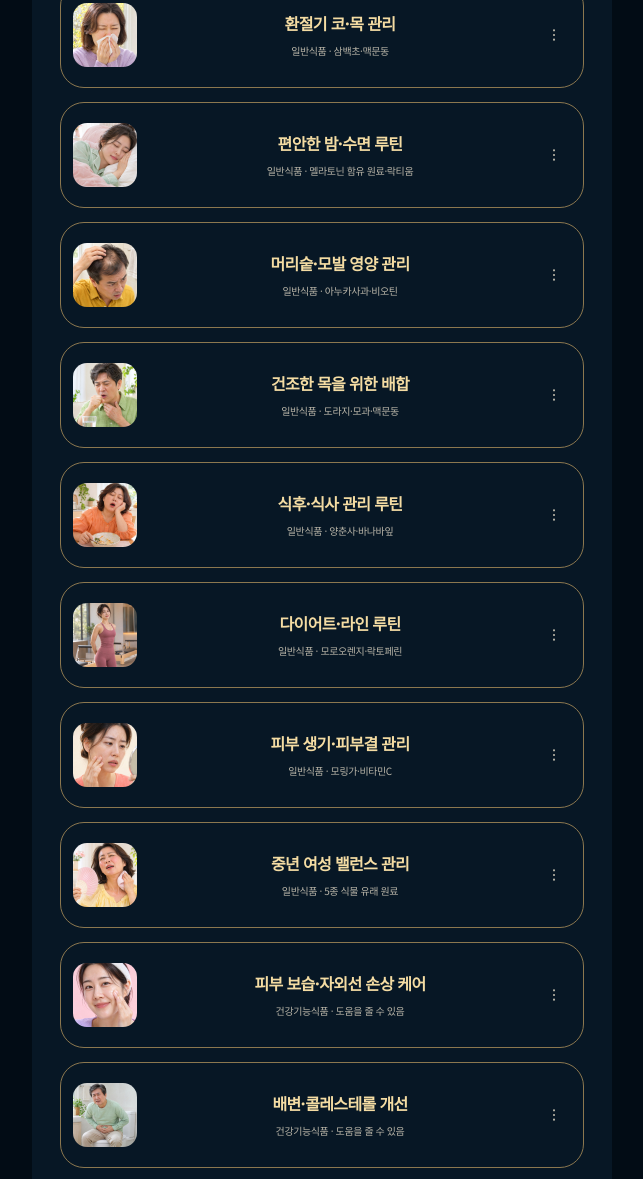
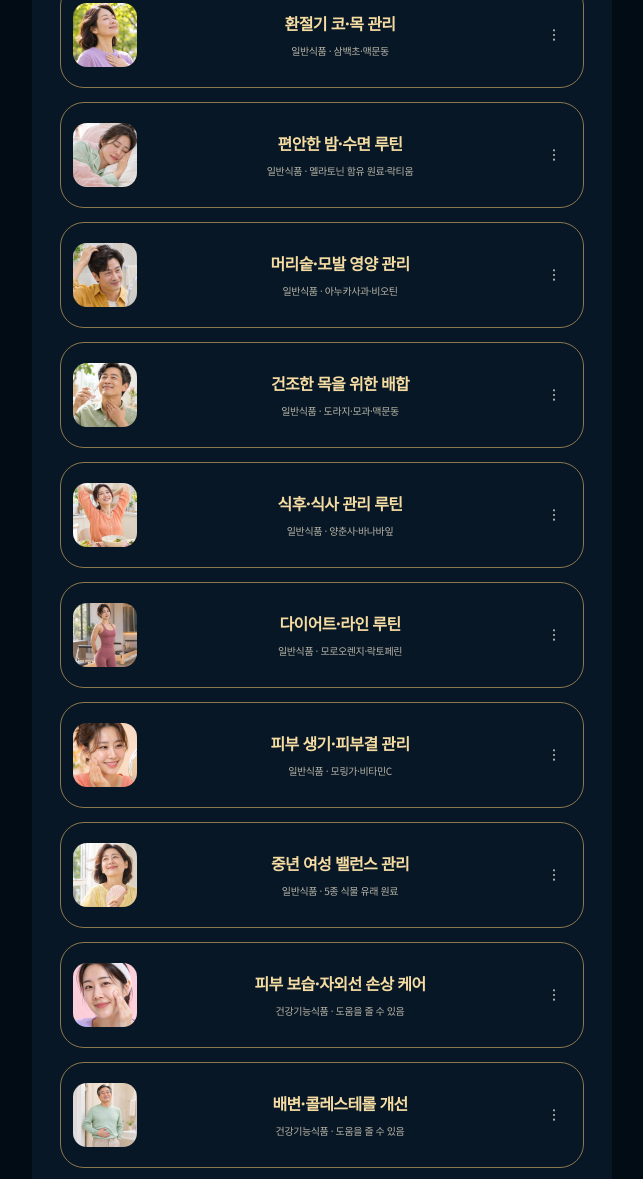
Before and after one commit to vulture-lunar/health-routine, a plain HTML site: page index.html in a window 1280 px wide. Shown: the part 666-1845 px from the top of the page, without its empty margins (318-961 px from the left). Drawn offline with Linux system fonts and the light colour scheme.

Commit message:
Show comfortable positive wellness states in product thumbnails

```diff
--- a/catalog-products.js
+++ b/catalog-products.js
@@ -6,10 +6,10 @@ const PRODUCT_LINKS = [
     "url": "https://www.vitalitypotion.co.kr/product/detail.html?product_no=74",
     "sourceImage": "https://ecimg.cafe24img.com/pg434b75783818095/conrolsc2/web/product/big/20251209/e16e65f08472072444d79d7a318e6d08.png",
     "brand": "활력포션",
-    "img": "assets/photos/color-digestion.jpg",
+    "img": "assets/photos/after-comfortable-digestion.jpg",
     "effect": "속 편안함을 생각한 배합",
     "detail": "일반식품 · 양배추·작약·감초",
-    "imageAlt": "밝은 베이지 카디건을 입고 상복부를 감싸는 할아버지",
+    "imageAlt": "식사 후 편안한 표정으로 배에 손을 얹은 할아버지",
     "benefitSource": "https://www.vitalitypotion.co.kr/product/detail.html?product_no=74",
     "benefitReviewedAt": "2026-11-27"
   },
@@ -32,10 +32,10 @@ const PRODUCT_LINKS = [
     "url": "https://www.vitalitypotion.co.kr/product/detail.html?product_no=77",
     "sourceImage": "https://ecimg.cafe24img.com/pg434b75783818095/conrolsc2/web/product/big/20260128/3a78f3fca9843c82a3409cc2d8820122.png",
     "brand": "활력포션",
-    "img": "assets/photos/color-seasonal-nose.jpg",
+    "img": "assets/photos/after-fresh-breathing.jpg",
     "effect": "환절기 코·목 관리",
     "detail": "일반식품 · 삼백초·맥문동",
-    "imageAlt": "라벤더색 옷을 입고 휴지로 코를 가리는 여성",
+    "imageAlt": "상쾌한 공기를 편안히 들이마시는 여성",
     "benefitSource": "https://www.vitalitypotion.co.kr/product/detail.html?product_no=77",
     "benefitReviewedAt": "2026-11-27"
   },
@@ -58,10 +58,10 @@ const PRODUCT_LINKS = [
     "url": "https://www.vitalitypotion.co.kr/product/detail.html?product_no=59",
     "sourceImage": "https://ecimg.cafe24img.com/pg434b75783818095/conrolsc2/web/product/big/20251204/e29206348dfecd9bfca95dc218f35b81.png",
     "brand": "활력포션",
-    "img": "assets/photos/color-hair-concern.jpg",
+    "img": "assets/photos/after-healthy-hair.jpg",
     "effect": "머리숱·모발 영양 관리",
     "detail": "일반식품 · 아누카사과·비오틴",
-    "imageAlt": "노란색 셔츠를 입고 정수리의 머리숱을 살피는 남성",
+    "imageAlt": "풍성한 머리카락을 자연스럽게 정돈하는 남성",
     "benefitSource": "https://www.vitalitypotion.co.kr/product/detail.html?product_no=59",
     "benefitReviewedAt": "2026-11-27"
   },
@@ -71,10 +71,10 @@ const PRODUCT_LINKS = [
     "url": "https://www.vitalitypotion.co.kr/product/detail.html?product_no=72",
     "sourceImage": "https://ecimg.cafe24img.com/pg434b75783818095/conrolsc2/web/product/big/20251204/a872935cee184bebffba44e63222819a.png",
     "brand": "활력포션",
-    "img": "assets/photos/color-dry-throat.jpg",
+    "img": "assets/photos/after-comfortable-throat.jpg",
     "effect": "건조한 목을 위한 배합",
     "detail": "일반식품 · 도라지·모과·맥문동",
-    "imageAlt": "연두색 상의를 입고 목을 만지며 가볍게 기침하는 남성",
+    "imageAlt": "물을 마시며 편안하게 미소 짓는 남성",
     "benefitSource": "https://www.vitalitypotion.co.kr/product/detail.html?product_no=72",
     "benefitReviewedAt": "2026-11-27"
   },
@@ -84,10 +84,10 @@ const PRODUCT_LINKS = [
     "url": "https://www.vitalitypotion.co.kr/product/detail.html?product_no=51",
     "sourceImage": "https://ecimg.cafe24img.com/pg434b75783818095/conrolsc2/web/product/big/20251204/e1f1321fedc1c291f671224499553542.png",
     "brand": "활력포션",
-    "img": "assets/photos/color-after-meal.jpg",
+    "img": "assets/photos/after-energized-after-meal.jpg",
     "effect": "식후·식사 관리 루틴",
     "detail": "일반식품 · 양춘사·바나바잎",
-    "imageAlt": "복숭아색 블라우스를 입고 식사 후 나른해하는 여성",
+    "imageAlt": "식사 후 활기차게 가볍게 기지개를 켜는 여성",
     "benefitSource": "https://www.vitalitypotion.co.kr/product/detail.html?product_no=51",
     "benefitReviewedAt": "2026-11-27"
   },
@@ -110,10 +110,10 @@ const PRODUCT_LINKS = [
     "url": "https://www.vitalitypotion.co.kr/product/detail.html?product_no=64",
     "sourceImage": "https://ecimg.cafe24img.com/pg434b75783818095/conrolsc2/web/product/big/20251204/e84db472137e4bc71f6843fdcdd8a57f.png",
     "brand": "활력포션",
-    "img": "assets/photos/color-skin-texture.jpg",
+    "img": "assets/photos/after-radiant-skin.jpg",
     "effect": "피부 생기·피부결 관리",
     "detail": "일반식품 · 모링가·비타민C",
-    "imageAlt": "코랄색 상의를 입고 거울로 피부결을 살피는 여성",
+    "imageAlt": "거울을 보며 피부에 만족하는 표정의 여성",
     "benefitSource": "https://www.vitalitypotion.co.kr/product/detail.html?product_no=64",
     "benefitReviewedAt": "2026-11-27"
   },
@@ -123,10 +123,10 @@ const PRODUCT_LINKS = [
     "url": "https://smartstore.naver.com/corevital/products/13562421497",
     "sourceImage": "https://shop-phinf.pstatic.net/20260529_59/1780037783092DRlfm_PNG/93134692030800615_727987460.png?type=f640",
     "brand": "활력포션",
-    "img": "assets/photos/color-midlife-fan.jpg",
+    "img": "assets/photos/after-midlife-comfort.jpg",
     "effect": "중년 여성 밸런스 관리",
     "detail": "일반식품 · 5종 식물 유래 원료",
-    "imageAlt": "노란색 블라우스를 입고 얼굴에 부채질하는 중년 여성",
+    "imageAlt": "햇살과 바람을 즐기며 편안히 웃는 중년 여성",
     "benefitSource": "https://smartstore.naver.com/corevital/products/13562421497",
     "benefitReviewedAt": "2026-11-27"
   },
@@ -149,10 +149,10 @@ const PRODUCT_LINKS = [
     "url": "https://smartstore.naver.com/corevital/products/13764044888",
     "sourceImage": "https://shop-phinf.pstatic.net/20260922_292/1790065025458kpSxl_PNG/36810030842292978_1227258030.png?type=f640",
     "brand": "코어바이탈",
-    "img": "assets/photos/color-bowel-concern.jpg",
+    "img": "assets/photos/after-comfortable-bowel.jpg",
     "effect": "배변·콜레스테롤 개선",
     "detail": "건강기능식품 · 도움을 줄 수 있음",
-    "imageAlt": "민트색 옷을 입고 화장실에서 아랫배가 불편해하는 남성",
+    "imageAlt": "화장실 문가에서 편안한 표정으로 아랫배에 손을 얹은 남성",
     "benefitSource": "https://smartstore.naver.com/corevital/products/13764044888",
     "benefitReviewedAt": "2026-11-27"
   },
--- a/index.html
+++ b/index.html
@@ -316,7 +316,7 @@ dialog.sheet::backdrop { background: rgba(23, 41, 31, .4); -webkit-backdrop-filt
 <dialog class="sheet" id="sheet" aria-labelledby="sheet-title"></dialog>
 <dialog class="sheet product-sheet" id="product-sheet" aria-labelledby="product-guide-title"></dialog>
 
-<script src="catalog-products.js?v=color-purpose-20261127-9"></script>
+<script src="catalog-products.js?v=positive-purpose-20261127-10"></script>
 <script src="concern-insights.js?v=recommendation-links-20261125-1"></script>
 <script src="shorts-data.js?v=13363bccf6a3"></script>
 <script src="product-guides.js?v=point-aligned-20261125-1"></script>
```
Also changed, not shown: .hallmark/after-purpose-photos.json (added), .hallmark/log.json, assets/photos/after-comfortable-bowel.jpg (added), assets/photos/after-comfortable-digestion.jpg (added), assets/photos/after-comfortable-throat.jpg (added), assets/photos/after-energized-after-meal.jpg (added), assets/photos/after-fresh-breathing.jpg (added), assets/photos/after-healthy-hair.jpg (added), assets/photos/after-midlife-comfort.jpg (added), assets/photos/after-radiant-skin.jpg (added).
